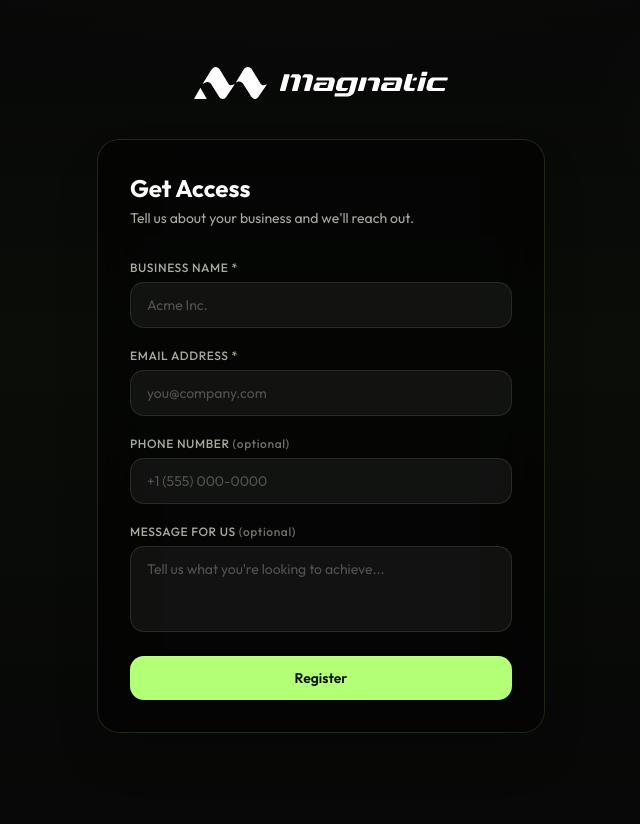
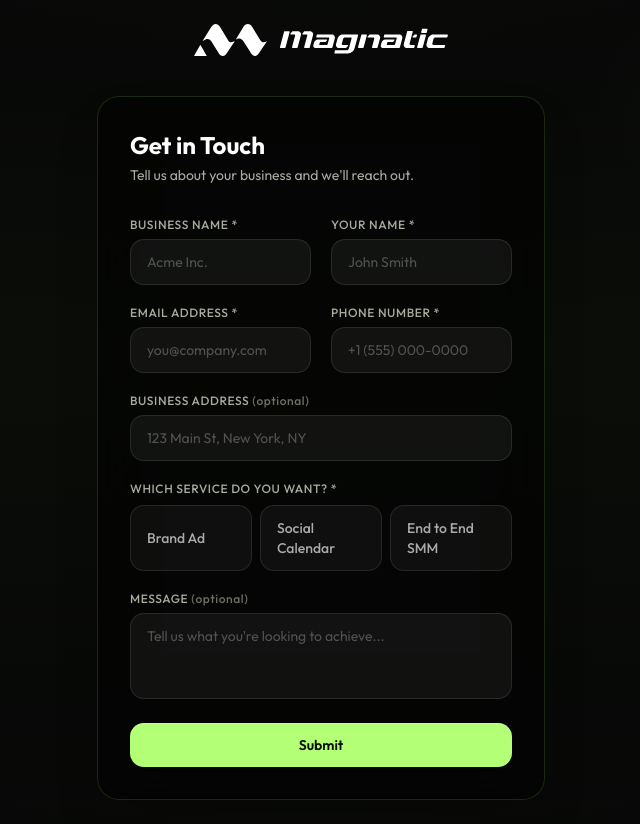
Before and after one commit to jinab-sys/magnatic-website, a Next.js app: page /register in a window 1280 px wide. Shown: the whole page, without its empty margins (319-959 px from the left). Before the commit the page ends 800 px from the top, so only its background shows below. Built offline with nearby package versions, Linux system fonts and the light colour scheme.

Commit message:
Update website code

```diff
--- a/app/api/register/route.ts
+++ b/app/api/register/route.ts
@@ -1,5 +1,11 @@
 import { createClient } from "@supabase/supabase-js";
 import { NextResponse } from "next/server";
+
+const VALID_SERVICES = [
+    "brand_ad",
+    "social_calendar",
+    "end_to_end_social_media_management",
+]
 
 export async function POST(request: Request) {
     try {
@@ -8,43 +14,39 @@ export async function POST(request: Request) {
             process.env.NEXT_PUBLIC_SUPABASE_PUBLISHABLE_DEFAULT_KEY!
         );
 
-    const { businessName, email, phone, message } = await request.json();
+        const { businessName, personName, email, phone, businessAddress, service, message } = await request.json();
 
-    if (!businessName || !email) {
+        if (!businessName || !personName || !email || !phone || !service) {
             return NextResponse.json(
-        { error: "Business name and email are required." },
+                { error: "Please fill in all required fields." },
                 { status: 400 }
             );
         }
 
-    // Check if email already exists
-    const { data: existing } = await supabase
-      .from("leads")
-      .select("id")
-      .eq("email", email)
-      .maybeSingle();
-
-    if (existing) {
+        if (!VALID_SERVICES.includes(service)) {
             return NextResponse.json(
-        { error: "This email is already on the waitlist." },
-        { status: 409 }
+                { error: "Please select a valid service." },
+                { status: 400 }
             );
         }
 
         const { error } = await supabase.from("leads").insert({
-      business_name: businessName,
+            business_name:    businessName,
+            person_name:      personName,
             email,
-      phone:         phone || null,
-      message:       message || null,
+            phone,
+            business_address: businessAddress || null,
+            service,
+            message:          message || null,
         });
 
         if (error) {
             console.error("Supabase error:", error);
             if (error.code === "23505") {
-        return NextResponse.json(
-          { error: "This email is already on the waitlist." },
-          { status: 409 }
-        );
+                const isDupe = error.message?.includes("email")
+                    ? "This email is already registered."
+                    : "This phone number is already registered."
+                return NextResponse.json({ error: isDupe }, { status: 409 });
             }
             return NextResponse.json(
                 { error: "Failed to save. Please try again." },
--- a/components/blocks/register-form.tsx
+++ b/components/blocks/register-form.tsx
@@ -3,10 +3,14 @@
 import { useRouter } from "next/navigation"
 import { useState } from "react"
 
+const SERVICES = [
+    { value: "brand_ad", label: "Brand Ad" },
+    { value: "social_calendar", label: "Social Calendar" },
+    { value: "end_to_end_social_media_management", label: "End to End SMM" },
+]
+
 type RegisterFormProps = {
-    /** Show logo above the card (standalone /register page). */
     showLogo?: boolean
-    /** Landing embed: section provides the headline; card is fields only. */
     embedded?: boolean
 }
 
@@ -14,8 +18,11 @@ export function RegisterForm({ showLogo = false, embedded = false }: RegisterFor
     const router = useRouter()
 
     const [businessName, setBusinessName] = useState("")
+    const [personName, setPersonName] = useState("")
     const [email, setEmail] = useState("")
     const [phone, setPhone] = useState("")
+    const [businessAddress, setBusinessAddress] = useState("")
+    const [service, setService] = useState("")
     const [message, setMessage] = useState("")
     const [loading, setLoading] = useState(false)
     const [error, setError] = useState("")
@@ -28,7 +35,7 @@ export function RegisterForm({ showLogo = false, embedded = false }: RegisterFor
         const res = await fetch("/api/register", {
             method: "POST",
             headers: { "Content-Type": "application/json" },
-            body: JSON.stringify({ businessName, email, phone, message }),
+            body: JSON.stringify({ businessName, personName, email, phone, businessAddress, service, message }),
         })
 
         if (!res.ok) {
@@ -48,6 +55,9 @@ export function RegisterForm({ showLogo = false, embedded = false }: RegisterFor
         router.push("/waitlisted")
     }
 
+    const inputClass = "rounded-xl border border-white/10 bg-white/5 px-4 py-3 text-sm text-white outline-none transition-colors placeholder:text-neutral-600 focus:border-white/30"
+    const labelClass = "text-xs font-medium uppercase tracking-wider mag-text-muted"
+
     return (
         <>
             {showLogo && (
@@ -60,57 +70,108 @@ export function RegisterForm({ showLogo = false, embedded = false }: RegisterFor
             <div className="mag-panel rounded-3xl p-8 shadow-2xl">
                 {!embedded && (
                     <>
-                        <h2 className="mb-1 text-2xl font-bold text-white">Get Access</h2>
+                        <h2 className="mb-1 text-2xl font-bold text-white">Get in Touch</h2>
                         <p className="mb-8 text-sm mag-text-muted">Tell us about your business and we&apos;ll reach out.</p>
                     </>
                 )}
 
                 <form onSubmit={handleSubmit} className="flex flex-col gap-5">
+
+                    {/* Row 1: Business Name + Person Name */}
+                    <div className="grid grid-cols-1 gap-5 sm:grid-cols-2">
                         <div className="flex flex-col gap-1.5">
-                        <label className="text-xs font-medium uppercase tracking-wider mag-text-muted">
-                            Business Name *
-                        </label>
+                            <label className={labelClass}>Business Name *</label>
                             <input
                                 type="text"
                                 required
                                 placeholder="Acme Inc."
                                 value={businessName}
                                 onChange={(e) => setBusinessName(e.target.value)}
-                            className="rounded-xl border border-white/10 bg-white/5 px-4 py-3 text-sm text-white outline-none transition-colors placeholder:text-neutral-600 focus:border-white/30"
+                                className={inputClass}
                             />
                         </div>
+                        <div className="flex flex-col gap-1.5">
+                            <label className={labelClass}>Your Name *</label>
+                            <input
+                                type="text"
+                                required
+                                placeholder="John Smith"
+                                value={personName}
+                                onChange={(e) => setPersonName(e.target.value)}
+                                className={inputClass}
+                            />
+                        </div>
+                    </div>
 
+                    {/* Row 2: Email + Phone */}
+                    <div className="grid grid-cols-1 gap-5 sm:grid-cols-2">
                         <div className="flex flex-col gap-1.5">
-                        <label className="text-xs font-medium uppercase tracking-wider mag-text-muted">
-                            Email Address *
-                        </label>
+                            <label className={labelClass}>Email Address *</label>
                             <input
                                 type="email"
                                 required
                                 placeholder="you@company.com"
                                 value={email}
                                 onChange={(e) => setEmail(e.target.value)}
-                            className="rounded-xl border border-white/10 bg-white/5 px-4 py-3 text-sm text-white outline-none transition-colors placeholder:text-neutral-600 focus:border-white/30"
+                                className={inputClass}
+                            />
+                        </div>
+                        <div className="flex flex-col gap-1.5">
+                            <label className={labelClass}>Phone Number *</label>
+                            <input
+                                type="tel"
+                                required
+                                placeholder="+1 (555) 000-0000"
+                                value={phone}
+                                onChange={(e) => setPhone(e.target.value)}
+                                className={inputClass}
+                            />
+                        </div>
+                    </div>
+
+                    {/* Business Address */}
+                    <div className="flex flex-col gap-1.5">
+                        <label className={labelClass}>
+                            Business Address{" "}
+                            <span className="normal-case text-[color:var(--mag-fg-subtle)]">(optional)</span>
+                        </label>
+                        <input
+                            type="text"
+                            placeholder="123 Main St, New York, NY"
+                            value={businessAddress}
+                            onChange={(e) => setBusinessAddress(e.target.value)}
+                            className={inputClass}
                         />
                     </div>
 
-                    <div className="flex flex-col gap-1.5">
-                        <label className="text-xs font-medium uppercase tracking-wider mag-text-muted">
-                            Phone Number{" "}
-                            <span className="normal-case text-[color:var(--mag-fg-subtle)]">(optional)</span>
-                        </label>
-                        <input
-                            type="tel"
-                            placeholder="+1 (555) 000-0000"
-                            value={phone}
-                            onChange={(e) => setPhone(e.target.value)}
-                            className="rounded-xl border border-white/10 bg-white/5 px-4 py-3 text-sm text-white outline-none transition-colors placeholder:text-neutral-600 focus:border-white/30"
-                        />
+                    {/* Service */}
+                    <div className="flex flex-col gap-2">
+                        <label className={labelClass}>Which service do you want? *</label>
+                        <div className="grid grid-cols-1 gap-2 sm:grid-cols-3">
+                            {SERVICES.map((s) => (
+                                <button
+                                    key={s.value}
+                                    type="button"
+                                    onClick={() => setService(s.value)}
+                                    className="rounded-xl border px-4 py-3 text-left text-sm font-medium transition-all duration-200"
+                                    style={{
+                                        background: service === s.value ? "rgba(179,255,118,0.1)" : "rgba(255,255,255,0.04)",
+                                        borderColor: service === s.value ? "rgba(179,255,118,0.5)" : "rgba(255,255,255,0.1)",
+                                        color: service === s.value ? "var(--mag-accent-from)" : "#aaa",
+                                    }}
+                                >
+                                    {s.label}
+                                </button>
+                            ))}
+                        </div>
+                        {/* hidden required input to enforce selection */}
+                        <input type="text" required value={service} onChange={() => {}} className="sr-only" aria-hidden />
                     </div>
 
+                    {/* Message */}
                     <div className="flex flex-col gap-1.5">
-                        <label className="text-xs font-medium uppercase tracking-wider mag-text-muted">
-                            Message for us{" "}
+                        <label className={labelClass}>
+                            Message{" "}
                             <span className="normal-case text-[color:var(--mag-fg-subtle)]">(optional)</span>
                         </label>
                         <textarea
@@ -118,7 +179,7 @@ export function RegisterForm({ showLogo = false, embedded = false }: RegisterFor
                             value={message}
                             onChange={(e) => setMessage(e.target.value)}
                             rows={3}
-                            className="resize-none rounded-xl border border-white/10 bg-white/5 px-4 py-3 text-sm text-white outline-none transition-colors placeholder:text-neutral-600 focus:border-white/30"
+                            className={`resize-none ${inputClass}`}
                         />
                     </div>
 
@@ -129,7 +190,7 @@ export function RegisterForm({ showLogo = false, embedded = false }: RegisterFor
                         disabled={loading}
                         className="mag-btn-primary mt-1 rounded-xl py-3 text-sm font-semibold disabled:cursor-not-allowed disabled:opacity-40"
                     >
-                        {loading ? "Submitting…" : "Register"}
+                        {loading ? "Submitting…" : "Submit"}
                     </button>
                 </form>
             </div>
--- a/components/blocks/social-presence-section.tsx
+++ b/components/blocks/social-presence-section.tsx
@@ -88,7 +88,7 @@ export function SocialPresenceSection() {
                 transition={{ duration: 0.5, delay: 0.1 }}
                 viewport={{ once: true }}
                 className="font-dm-sans text-lg mb-8"
-                style={{ color: "#555" }}
+                style={{ color: "#fff" }}
             >
                 You&apos;re not alone.
             </motion.p>
@@ -142,7 +142,7 @@ export function SocialPresenceSection() {
                             {/* icon */}
                             <div
                                 className="w-12 h-12 rounded-xl flex items-center justify-center shrink-0 transition-all duration-250"
-                                style={{ background: "#1a1a1a", border: "0.5px solid #333", color: "#999" }}
+                                style={{ background: "#1a1a1a", border: "0.5px solid #333", color: "#fff" }}
                                 ref={el => {
                                     if (!el) return
                                     const card = el.closest(".group")!
@@ -154,7 +154,7 @@ export function SocialPresenceSection() {
                                     card.addEventListener("mouseleave", () => {
                                         el.style.borderColor = "#333"
                                         el.style.background = "#1a1a1a"
-                                        el.style.color = "#999"
+                                        el.style.color = "#fff"
                                     })
                                 }}
                             >
@@ -162,20 +162,20 @@ export function SocialPresenceSection() {
                             </div>
 
                             {/* text */}
-                            <div className="flex flex-col gap-2">
+                            <div className="flex flex-col gap-3">
                                 <p
-                                    className="font-space-mono text-[11px] font-bold uppercase tracking-[0.18em] transition-colors duration-250"
-                                    style={{ color: "#888" }}
+                                    className="font-syne text-[17px] font-extrabold uppercase tracking-[0.08em] transition-colors duration-250"
+                                    style={{ color: "#fff" }}
                                     ref={el => {
                                         if (!el) return
                                         const card = el.closest(".group")!
                                         card.addEventListener("mouseenter", () => el.style.color = "var(--mag-accent-from)")
-                                        card.addEventListener("mouseleave", () => el.style.color = "#888")
+                                        card.addEventListener("mouseleave", () => el.style.color = "#fff")
                                     }}
                                 >
                                     {p.label}
                                 </p>
-                                <p className="font-dm-sans text-[15px] leading-[1.6]" style={{ color: "#c0c0c0" }}>
+                                <p className="font-dm-sans text-[15px] leading-[1.65]" style={{ color: "#fff" }}>
                                     {p.text}
                                 </p>
                             </div>
@@ -192,7 +192,7 @@ export function SocialPresenceSection() {
                 viewport={{ once: true }}
                 className="mt-16 flex flex-col items-center gap-4 text-center"
             >
-                <p className="font-space-mono text-[11px] font-semibold uppercase tracking-[0.15em]" style={{ color: "#333" }}>
+                <p className="font-space-mono text-[11px] font-semibold uppercase tracking-[0.15em]" style={{ color: "var(--mag-accent-from)" }}>
                     The solution
                 </p>
                 <p
@@ -201,7 +201,7 @@ export function SocialPresenceSection() {
                 >
                     We&apos;ve got you covered.
                 </p>
-                <p className="font-dm-sans text-sm max-w-[340px]" style={{ color: "#444" }}>
+                <p className="font-dm-sans text-sm max-w-[340px]" style={{ color: "#fff" }}>
                     Let us handle the content — you focus on growing your business.
                 </p>
             </motion.div>
```
Lines whose indentation alone changed are shown as unchanged.
